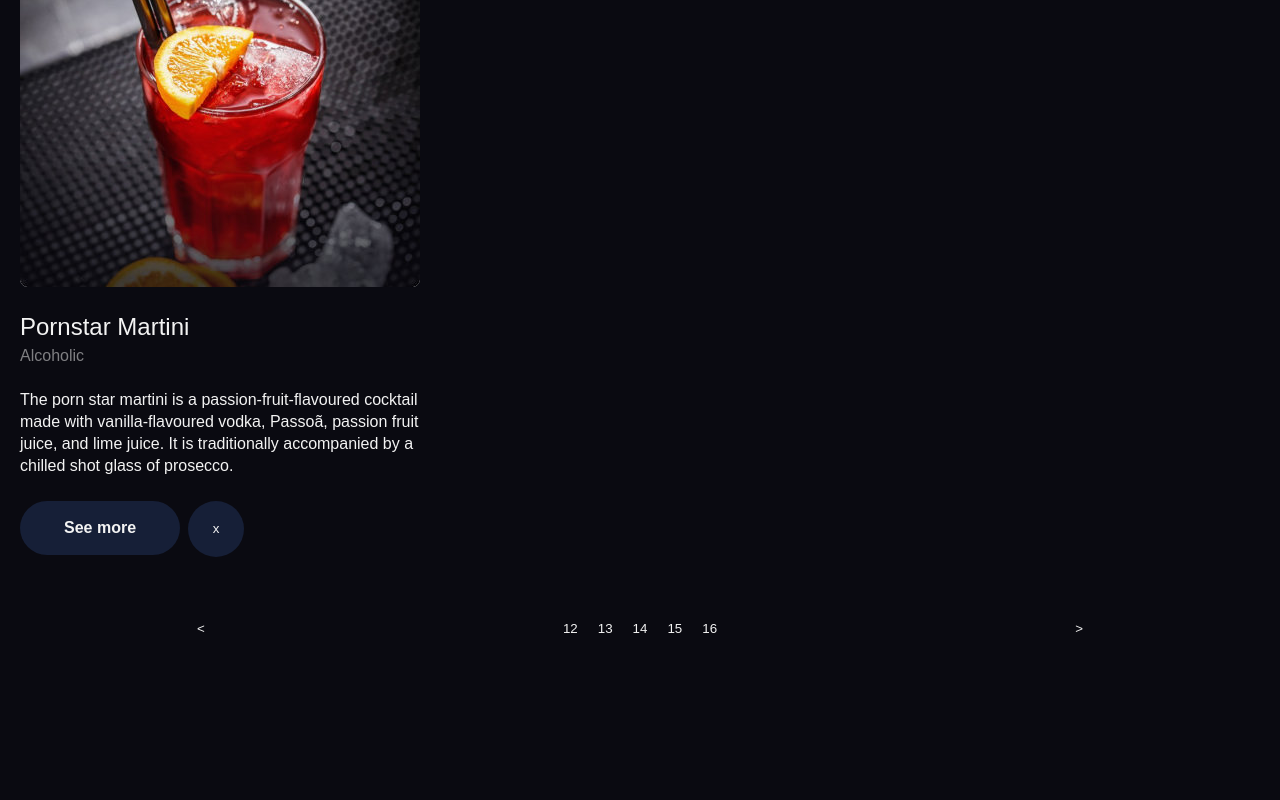
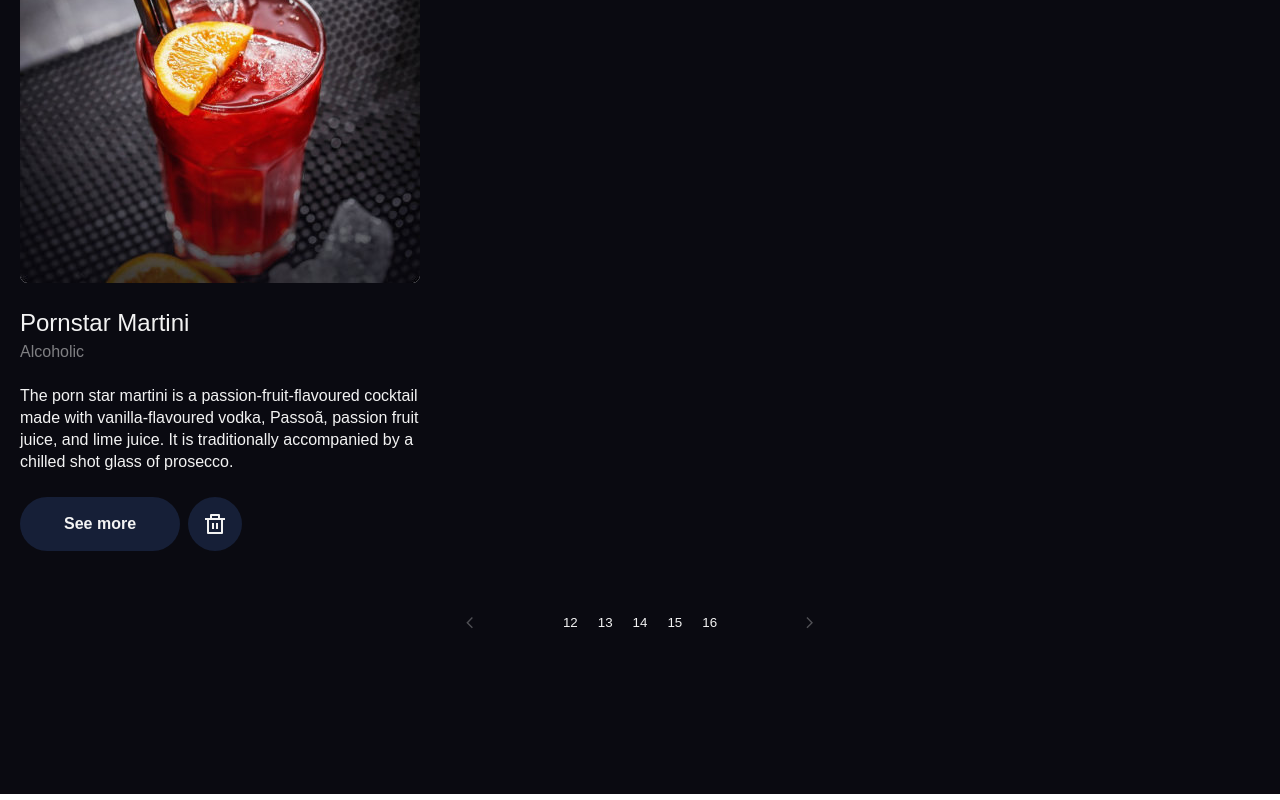
Before and after one commit to Elena-Hrechyk/react-project-ITSide-DrinkMaster, a React (Vite) app: page /react-project-ITSide-DrinkMaster/favorites in a window 1280 px wide. Shown: the part 1943-2743 px from the top of the page. Built offline with nearby package versions, Linux system fonts and the light colour scheme; no server answers.

Commit message:
fixed style

```diff
--- a/package.json
+++ b/package.json
@@ -20,6 +20,7 @@
     "react": "^18.2.0",
     "react-datepicker": "^4.18.0",
     "react-dom": "^18.2.0",
+    "react-icons": "^4.11.0",
     "react-loader-spinner": "^5.4.5",
     "react-redux": "^8.1.2",
     "react-router-dom": "^6.15.0",
--- a/src/components/DrinksItem/DrinksItem.jsx
+++ b/src/components/DrinksItem/DrinksItem.jsx
@@ -1,4 +1,5 @@
 import Coctaile from "../../img/drink-master/cocktail/berry-deadly.jpg"
+import {RiDeleteBinLine} from "react-icons/ri";
 import {
   Image,
   СocktailName,
@@ -24,7 +25,9 @@ const DrinksItem = () => {
       </СocktailRecipe>
       <Wraper>
         <ButtonSeeMore>See more</ButtonSeeMore>
-        <ButtonDelete>x</ButtonDelete>
+        <ButtonDelete>
+          <RiDeleteBinLine />
+        </ButtonDelete>
       </Wraper>
     </Wrap>
   );
--- a/src/components/DrinksItem/DrinksItem.styled.js
+++ b/src/components/DrinksItem/DrinksItem.styled.js
@@ -72,6 +72,8 @@ export const СocktailRecipe = styled.p`
 `;
 
 export const Wraper = styled.div`
+  display: flex;
+  align-items: center;
   margin-top: 18px;
 
   @media screen and (min-width: 768px) {
@@ -113,8 +115,10 @@ export const ButtonSeeMore = styled.button`
 `
 
 export const ButtonDelete = styled.button`
-  width: 46px;
-  height: 46px;
+  display: inline-flex;
+  align-items: center;
+  justify-content: center;
+  font-size: 24px;
   padding: 11px;
   border: none;
   border-radius: 42px;
@@ -127,10 +131,28 @@ export const ButtonDelete = styled.button`
   }
 
   @media screen and (min-width: 768px) {
-    width: 56px;
-    height: 56px;
-    padding: 15px;
-  };
+    /* font-family: 'Manrope', Arial, sans-serif; */
+    /* width: 56px; */
+    /* height: 56px; */
 
 
+    /* font-style: inherit; */
+
+    /* font-weight: normal; */
+    padding: 15px;
+    /* line-height: 0; */
+    /* width: 100%; */
+    /* font-size: 24px;
+    font-family: 'Manrope';
+  font-weight: normal;
+  font-style: normal;
+  font-size: 24px;  /* Preferred icon size */
+  /* display: inline-block;
+  line-height: 1;
+  text-transform: none;
+  letter-spacing: normal;
+  word-wrap: normal;
+  white-space: nowrap;
+  direction: 2tr; */
+  };
 `;
--- a/src/components/Paginator/Paginator.jsx
+++ b/src/components/Paginator/Paginator.jsx
@@ -1,9 +1,12 @@
 import { Wrap, Button, Wraper, PageItem, ButtonPageItem } from "./Paginator.styled";
+import {MdArrowBackIosNew, MdArrowForwardIos} from "react-icons/md";
 
 const Paginator = () => {
     return (
         <Wrap>
-            <Button type="button">{'<'}</Button>
+            <Button type="button">
+                <MdArrowBackIosNew/>
+            </Button>
             <Wraper>
                 <PageItem><ButtonPageItem>12</ButtonPageItem></PageItem>
                 <PageItem><ButtonPageItem>13</ButtonPageItem></PageItem>
@@ -11,7 +14,9 @@ const Paginator = () => {
                 <PageItem><ButtonPageItem>15</ButtonPageItem></PageItem>
                 <PageItem><ButtonPageItem>16</ButtonPageItem></PageItem>
             </Wraper>
-            <Button type="button">{'>'}</Button>
+            <Button type="button">
+                <MdArrowForwardIos/>
+            </Button>
         </Wrap>
     )
 };
--- a/src/components/Paginator/Paginator.styled.js
+++ b/src/components/Paginator/Paginator.styled.js
@@ -4,21 +4,31 @@ export const Wrap = styled.div`
     display: flex;
     align-items: center;
     justify-content: space-around;
+    max-width: 295px;
     padding: 0;
     padding-top: 14px;
     padding-bottom: 14px;
     margin-top: 40px;
+    margin-left: auto;
+    margin-right: auto;
+
+    @media screen and (min-width: 768px) {
+        max-width: 436px;
+  };
 
 `;
 
 export const Button = styled.button`
+    display: flex;
+    align-items: center;
+    justify-content: center;
     background-color: inherit;
-    color: #F3F3F3;
+    color: rgba(243, 243, 243, 0.3);
     border: none;
 
     :hover {
-    color: #161F37;
-    background-color: #F3F3F3;
+        color: #161F37;
+        background-color: #F3F3F3;
   }
 `;
 
--- a/src/pages/FavoritesPage/FavoritesPage.jsx
+++ b/src/pages/FavoritesPage/FavoritesPage.jsx
@@ -8,8 +8,8 @@ export const FavoritesPage = () => {
   return (
     <Wrap>
       <PageTitle title={'Favorites'}></PageTitle>
-      <Drinks_List></Drinks_List>
-      <Paginator></Paginator>
+      <Drinks_List/>
+      <Paginator/>
     </Wrap>
   );
 };
```
